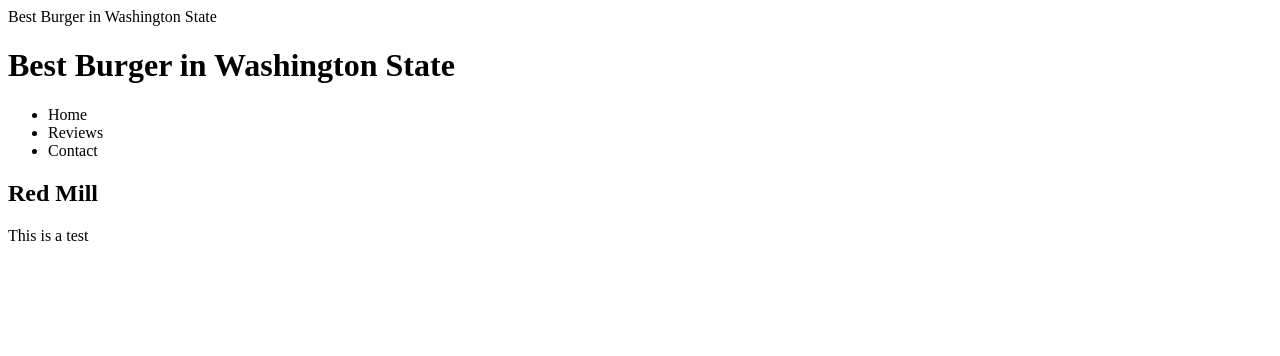
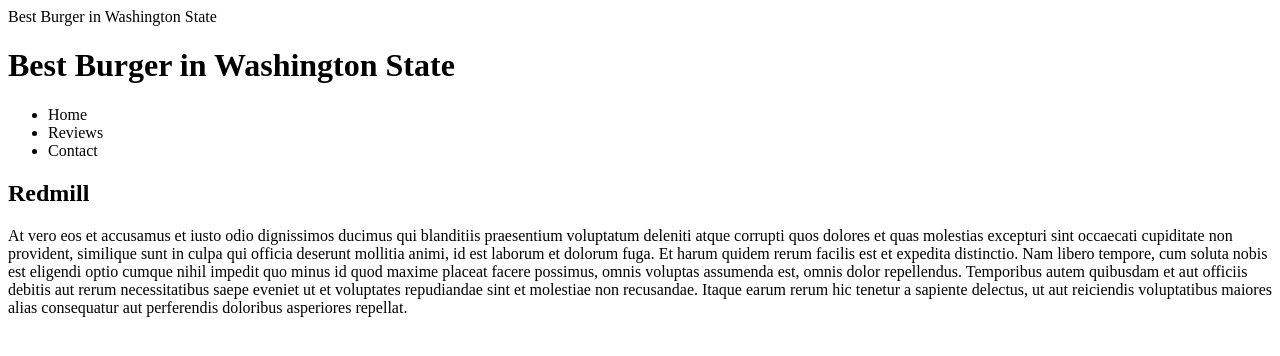
Before and after one commit to jamiguel23/best-burger-wa, a plain HTML site: page index.html in a window 1280 px wide. Drawn offline with Linux system fonts and the light colour scheme.

Commit message:
Added one review

```diff
--- a/index.html
+++ b/index.html
@@ -15,11 +15,15 @@
                </nav>
             </header>
             <main>
+
                 <section>
-                    <h2> Red Mill </h2>
-                    <p> This is a test</p>
+                    <h2> Redmill</h2>
+                    <img scr="https://unsplash.com/photos/j-MPEwH9LM4"
+                    <p>At vero eos et accusamus et iusto odio dignissimos ducimus qui blanditiis praesentium voluptatum deleniti atque corrupti quos dolores et quas molestias excepturi sint occaecati cupiditate non provident, similique sunt in culpa qui officia deserunt mollitia animi, id est laborum et dolorum fuga. Et harum quidem rerum facilis est et expedita distinctio. Nam libero tempore, cum soluta nobis est eligendi optio cumque nihil impedit quo minus id quod maxime placeat facere possimus, omnis voluptas assumenda est, omnis dolor repellendus. Temporibus autem quibusdam et aut officiis debitis aut rerum necessitatibus saepe eveniet ut et voluptates repudiandae sint et molestiae non recusandae. Itaque earum rerum hic tenetur a sapiente delectus, ut aut reiciendis voluptatibus maiores alias consequatur aut perferendis doloribus asperiores repellat.
 
+                    </p>
                 </section>
+
             </main>
 
         </body>
```
